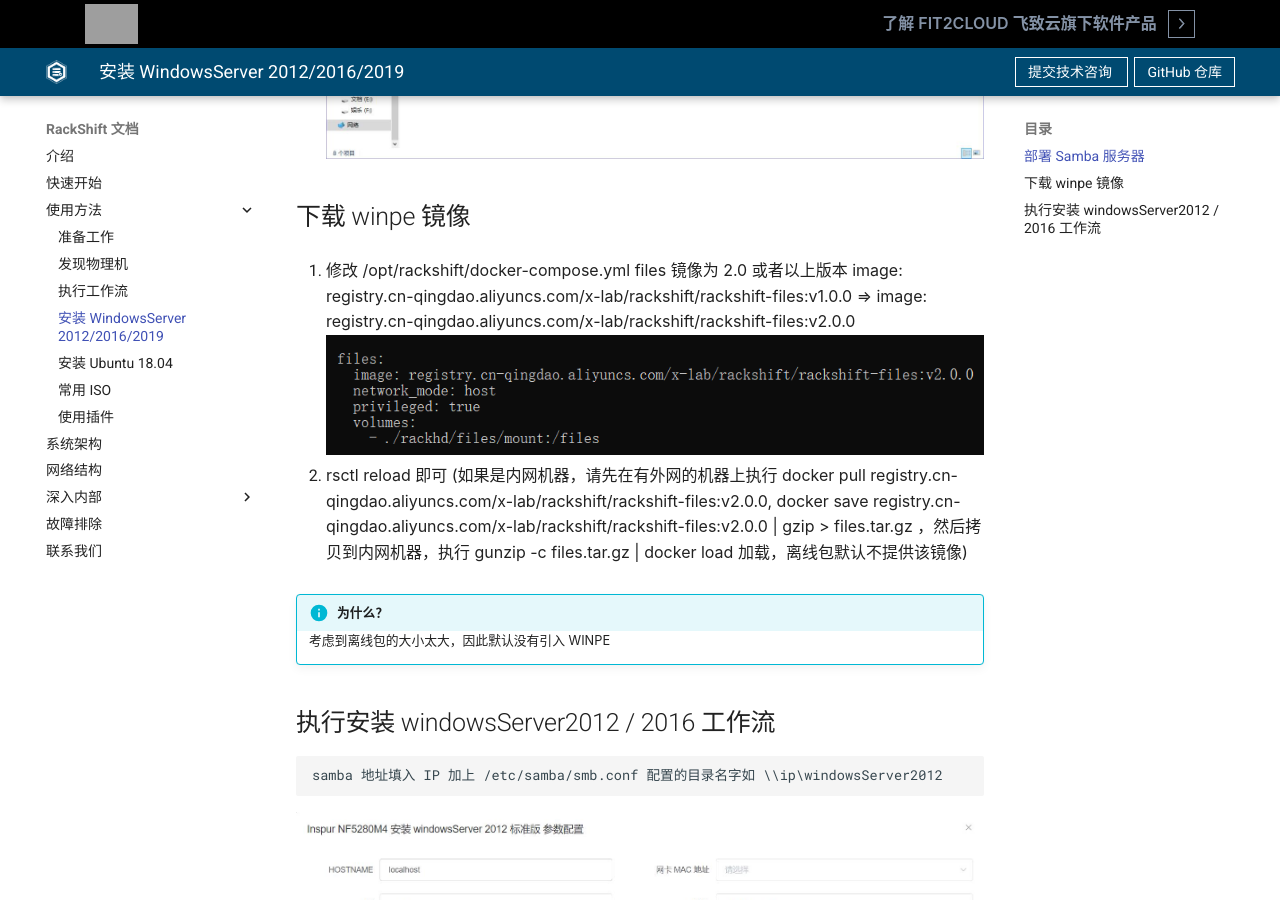
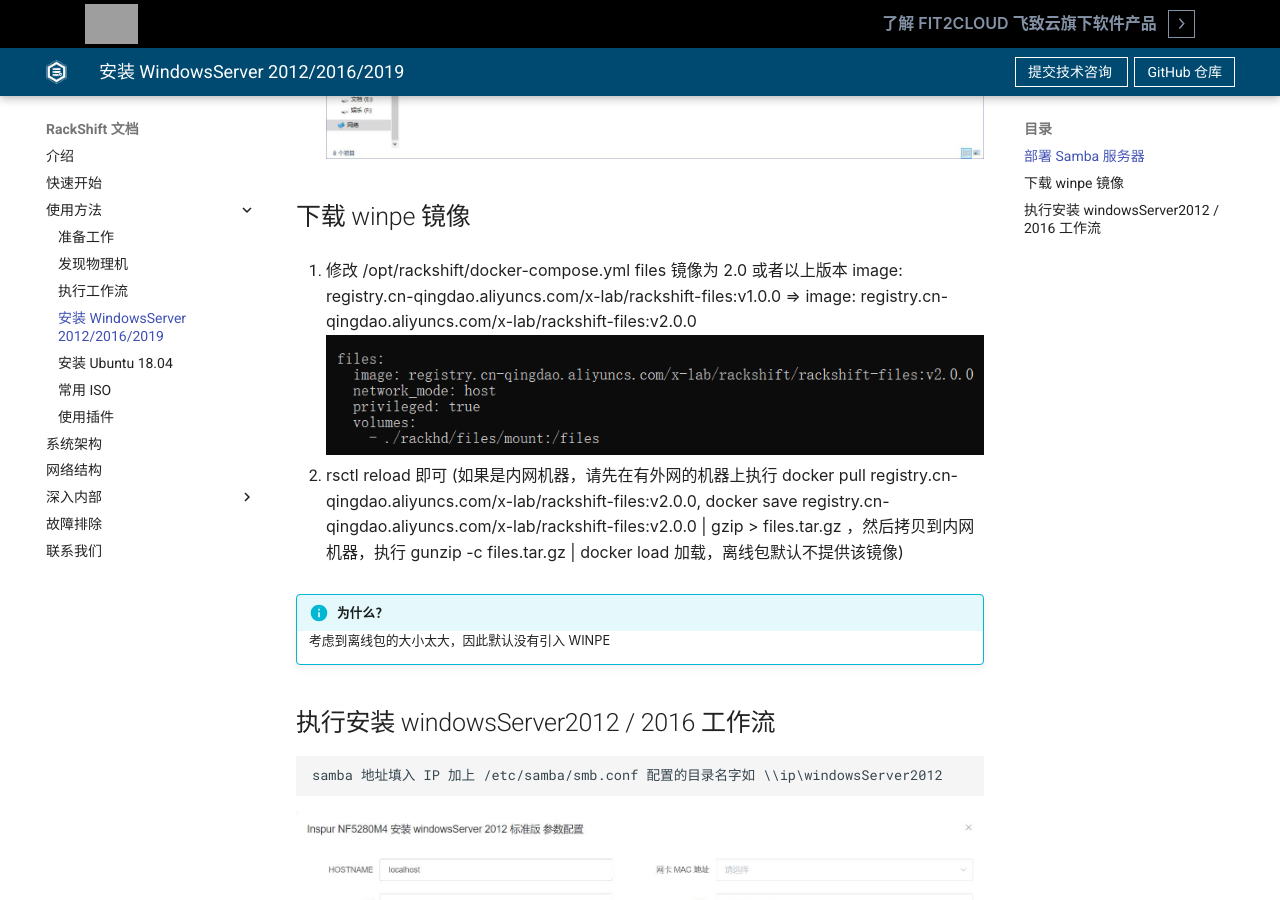
Before and after one commit to fit2cloud/rackshift-docs-static, an MkDocs documentation site: the page built from docs/windows.md, in a window 1280 px wide and 900 px high, scrolled down 1466 px. Built offline with MkDocs 1.6.1 and Material for MkDocs 9.7.7, drawn with Linux system fonts in a browser that asks for light colours; the version menu is left out; grey boxes are pictures that could not be loaded.

Commit message:
docs:镜像修改

```diff
--- a/docs/windows.md
+++ b/docs/windows.md
@@ -47,11 +47,11 @@
 
 
 ## 下载 winpe 镜像
-   1. 修改 /opt/rackshift/docker-compose.yml files 镜像为 2.0 或者以上版本 image: registry.cn-qingdao.aliyuncs.com/x-lab/rackshift/rackshift-files:v1.0.0 => image: registry.cn-qingdao.aliyuncs.com/x-lab/rackshift/rackshift-files:v2.0.0
+   1. 修改 /opt/rackshift/docker-compose.yml files 镜像为 2.0 或者以上版本 image: registry.cn-qingdao.aliyuncs.com/x-lab/rackshift-files:v1.0.0 => image: registry.cn-qingdao.aliyuncs.com/x-lab/rackshift-files:v2.0.0
      ![runnbo](./static/wizard/files.png)
 
    2. rsctl reload 即可
-   (如果是内网机器，请先在有外网的机器上执行 docker pull registry.cn-qingdao.aliyuncs.com/x-lab/rackshift/rackshift-files:v2.0.0, docker save registry.cn-qingdao.aliyuncs.com/x-lab/rackshift/rackshift-files:v2.0.0 | gzip > files.tar.gz ，然后拷贝到内网机器，执行 gunzip -c files.tar.gz | docker load 加载，离线包默认不提供该镜像)
+   (如果是内网机器，请先在有外网的机器上执行 docker pull registry.cn-qingdao.aliyuncs.com/x-lab/rackshift-files:v2.0.0, docker save registry.cn-qingdao.aliyuncs.com/x-lab/rackshift-files:v2.0.0 | gzip > files.tar.gz ，然后拷贝到内网机器，执行 gunzip -c files.tar.gz | docker load 加载，离线包默认不提供该镜像)
 
 
 !!! info "为什么？"
```
Also changed, not shown: docs/quick_start.md (+3 -3 lines).
